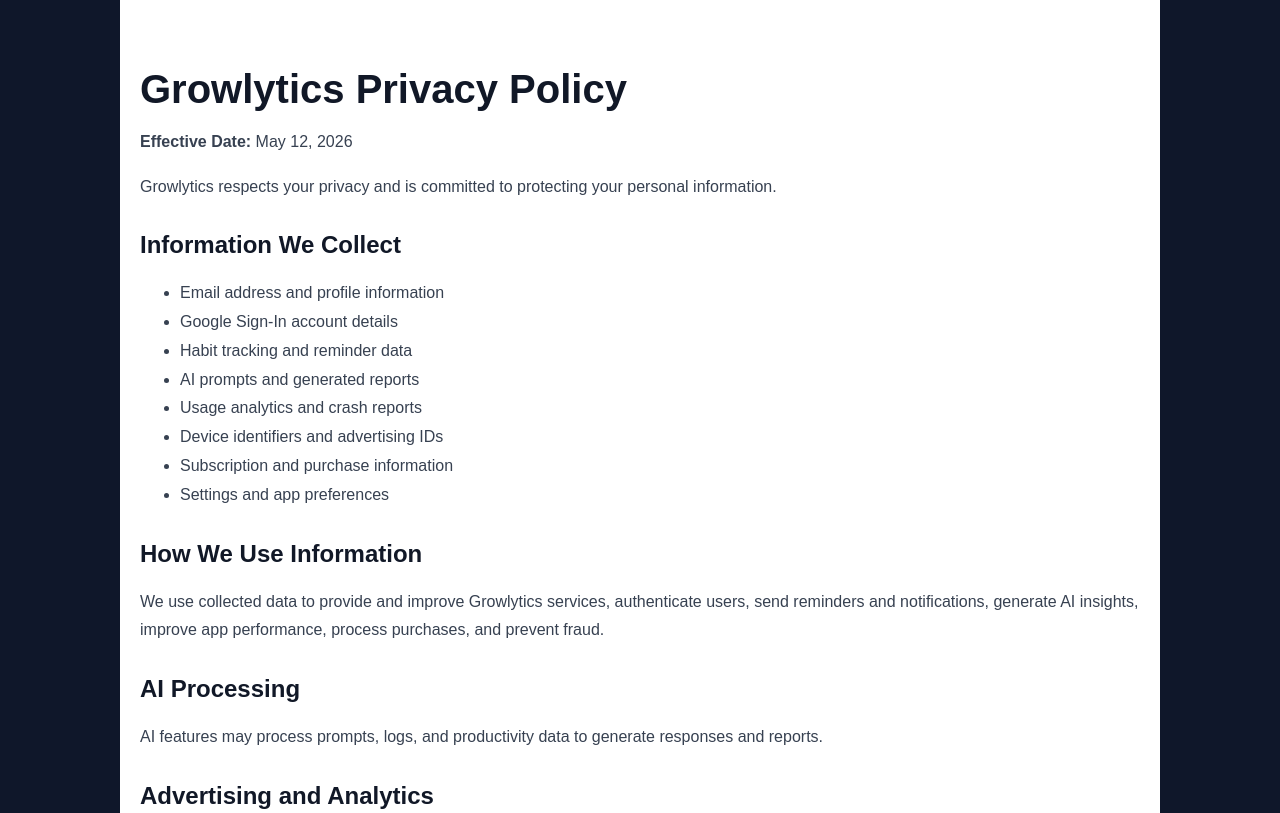
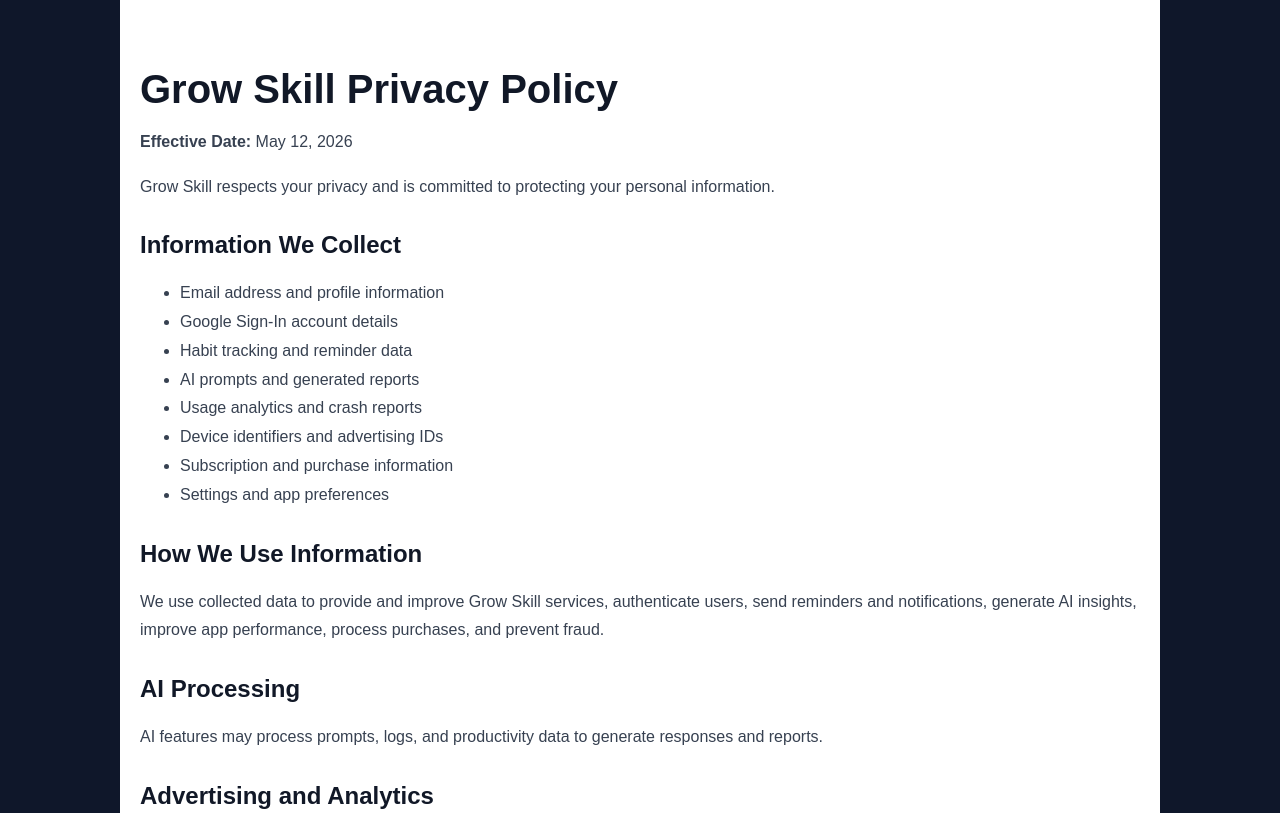
Before and after one commit to nabikhan-dev/privacy-policy, a plain HTML site: page privacy-policy.html in a window 1280 px wide. Shown: the top 813 px of the page. Drawn offline with Linux system fonts and the light colour scheme.

Commit message:
Update privacy-policy.html

```diff
--- a/privacy-policy.html
+++ b/privacy-policy.html
@@ -3,17 +3,17 @@
 <head>
   <meta charset="UTF-8" />
   <meta name="viewport" content="width=device-width, initial-scale=1.0" />
-  <title>Growlytics Privacy Policy</title>
+  <title>Grow Skill Privacy Policy</title>
   <link rel="stylesheet" href="styles.css" />
 </head>
 <body>
   <div class="page">
-    <h1>Growlytics Privacy Policy</h1>
+    <h1>Grow Skill Privacy Policy</h1>
 
     <p><strong>Effective Date:</strong> May 12, 2026</p>
 
     <p>
-      Growlytics respects your privacy and is committed to protecting your
+      Grow Skill respects your privacy and is committed to protecting your
       personal information.
     </p>
 
@@ -31,7 +31,7 @@
 
     <h2>How We Use Information</h2>
     <p>
-      We use collected data to provide and improve Growlytics services,
+      We use collected data to provide and improve Grow Skill services,
       authenticate users, send reminders and notifications, generate AI
       insights, improve app performance, process purchases, and prevent fraud.
     </p>
@@ -68,7 +68,7 @@
 
     <h2>Children’s Privacy</h2>
     <p>
-      Growlytics is not intended for children under 13 years old.
+      Grow Skill is not intended for children under 13 years old.
     </p>
 
     <h2>Contact</h2>
```
